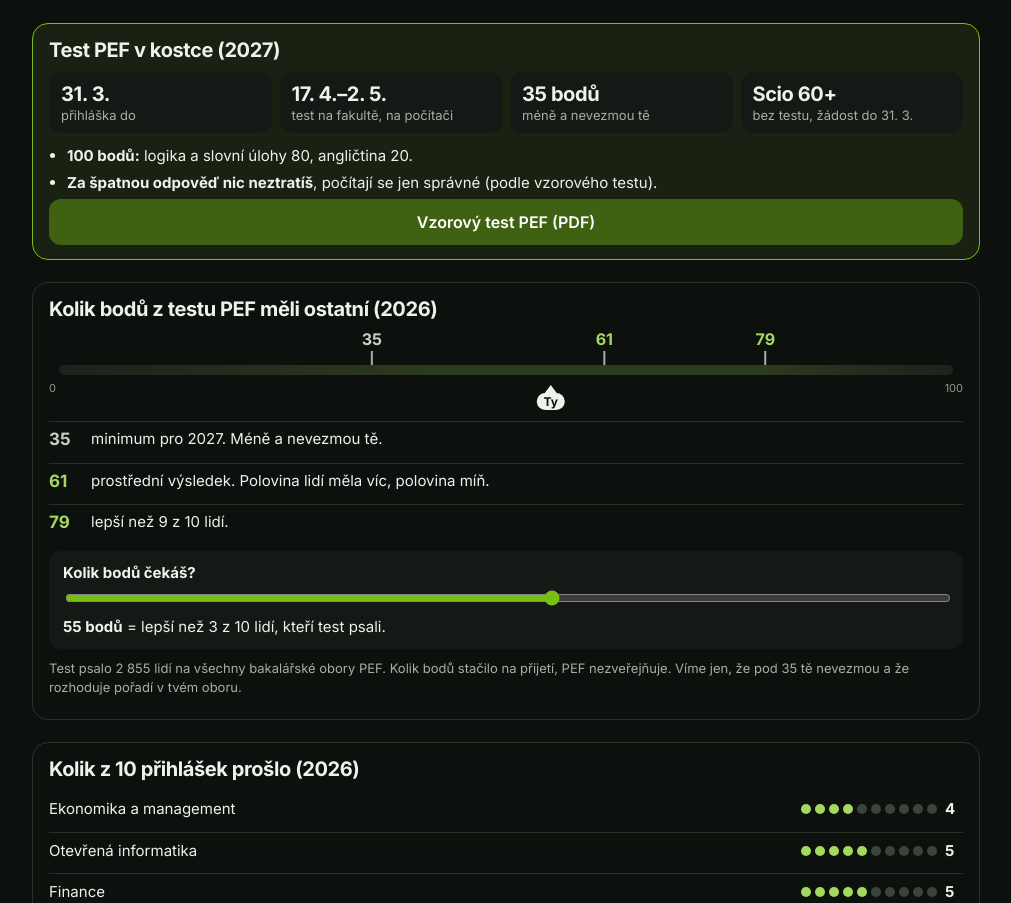
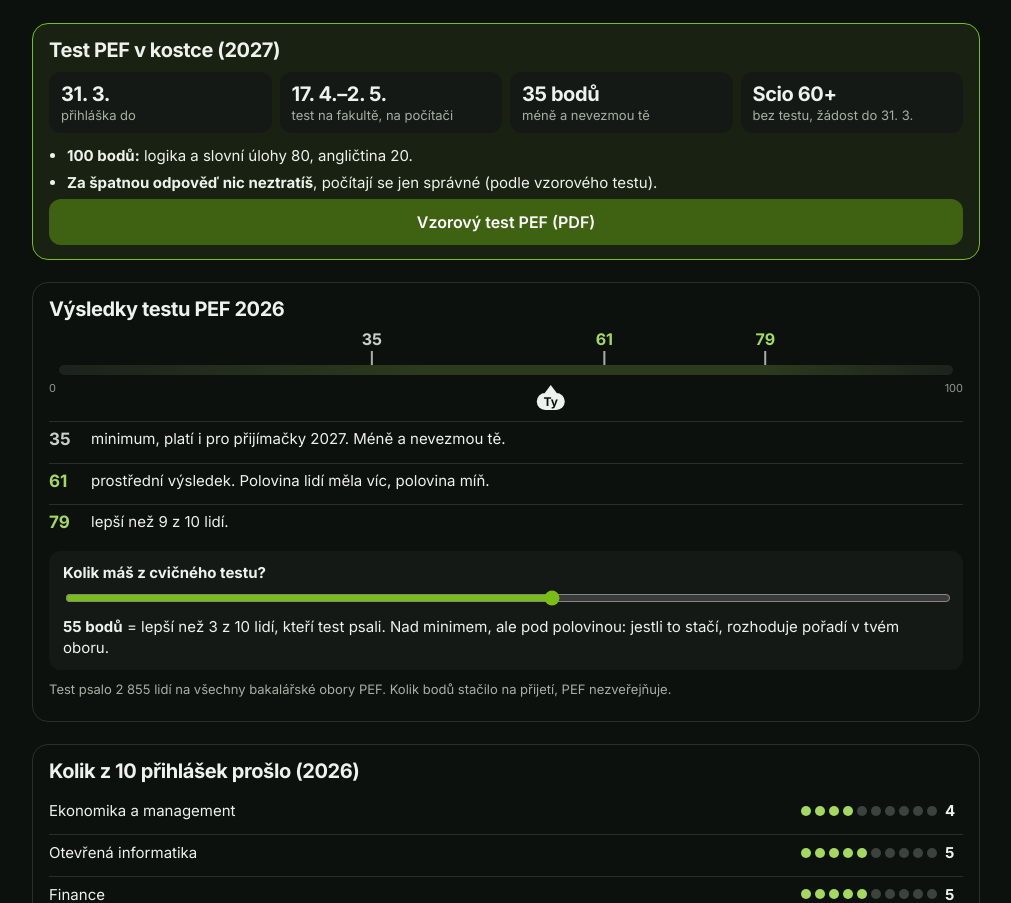
Before and after one commit to reis-mendelu/reis-page, a plain HTML site: page navody/prijimacky-mendelu.html in a window 1280 px wide. Shown: the part 197-1100 px from the top of the page, without its empty margins (134-1145 px from the left). Drawn offline with Linux system fonts and the light colour scheme.

Commit message:
Points block: one year story, what 35–60 means
Co-Authored-By: Claude Opus 5.5 <noreply@anthropic.com>

```diff
--- a/navody/prijimacky-mendelu.html
+++ b/navody/prijimacky-mendelu.html
@@ -140,7 +140,7 @@
     </section>
 
     <section class="box">
-      <h2 class="sec">Kolik bodů z testu PEF měli ostatní (2026)</h2>
+      <h2 class="sec">Výsledky testu PEF 2026</h2>
       <div class="ruler" aria-hidden="true">
         <span class="mk m35" style="left:35%"><b>35</b></span>
         <span class="mk m61" style="left:61%"><b>61</b></span>
@@ -150,16 +150,16 @@
         <span class="tk" style="left:0">0</span><span class="tk" style="left:100%">100</span>
       </div>
       <ul class="legend">
-        <li><b>35</b> minimum pro 2027. Méně a nevezmou tě.</li>
+        <li><b>35</b> minimum, platí i pro přijímačky 2027. Méně a nevezmou tě.</li>
         <li><b>61</b> prostřední výsledek. Polovina lidí měla víc, polovina míň.</li>
         <li><b>79</b> lepší než 9 z 10 lidí.</li>
       </ul>
       <div class="try">
-        <label for="pts">Kolik bodů čekáš?</label>
+        <label for="pts">Kolik máš z cvičného testu?</label>
         <input id="pts" type="range" min="0" max="100" value="55">
-        <output for="pts" aria-live="polite"><b>55 bodů</b> = lepší než 3 z 10 lidí, kteří test psali.</output>
+        <output for="pts" aria-live="polite"><b>55 bodů</b> = lepší než 3 z 10 lidí, kteří test psali. Nad minimem, ale pod polovinou: jestli to stačí, rozhoduje pořadí v tvém oboru.</output>
       </div>
-      <p class="dec-k">Test psalo 2 855 lidí na všechny bakalářské obory PEF. Kolik bodů stačilo na přijetí, PEF nezveřejňuje. Víme jen, že pod 35 tě nevezmou a že rozhoduje pořadí v tvém oboru.</p>
+      <p class="dec-k">Test psalo 2 855 lidí na všechny bakalářské obory PEF. Kolik bodů stačilo na přijetí, PEF nezveřejňuje.</p>
     </section>
 
     <section class="box">
@@ -338,7 +338,8 @@
     var show = function () {
       var v = +pts.value, n = dec.filter(function (d) { return v >= d; }).length;
       you.style.left = v + '%';
-      out.innerHTML = '<b>' + v + ' bodů</b> = ' + (v < 35 ? 'pod minimem 35, s tím tě nevezmou.' : n === 0 ? 'mezi nejslabší 1 z 10 lidí, kteří test psali.' : n === 9 ? 'lepší než 9 z 10 lidí, kteří test psali.' : 'lepší než ' + n + ' z 10 lidí, kteří test psali.');
+      var rank = n === 0 ? 'mezi nejslabší 1 z 10 lidí, kteří test psali' : 'lepší než ' + n + ' z 10 lidí, kteří test psali';
+      out.innerHTML = '<b>' + v + ' bodů</b> = ' + (v < 35 ? 'pod minimem 35, s tím tě nevezmou.' : rank + '. ' + (v < 61 ? 'Nad minimem, ale pod polovinou: jestli to stačí, rozhoduje pořadí v tvém oboru.' : 'Lepší polovina. O přijetí rozhoduje pořadí v tvém oboru.'));
     };
     pts.addEventListener('input', show); show();
   }
```
